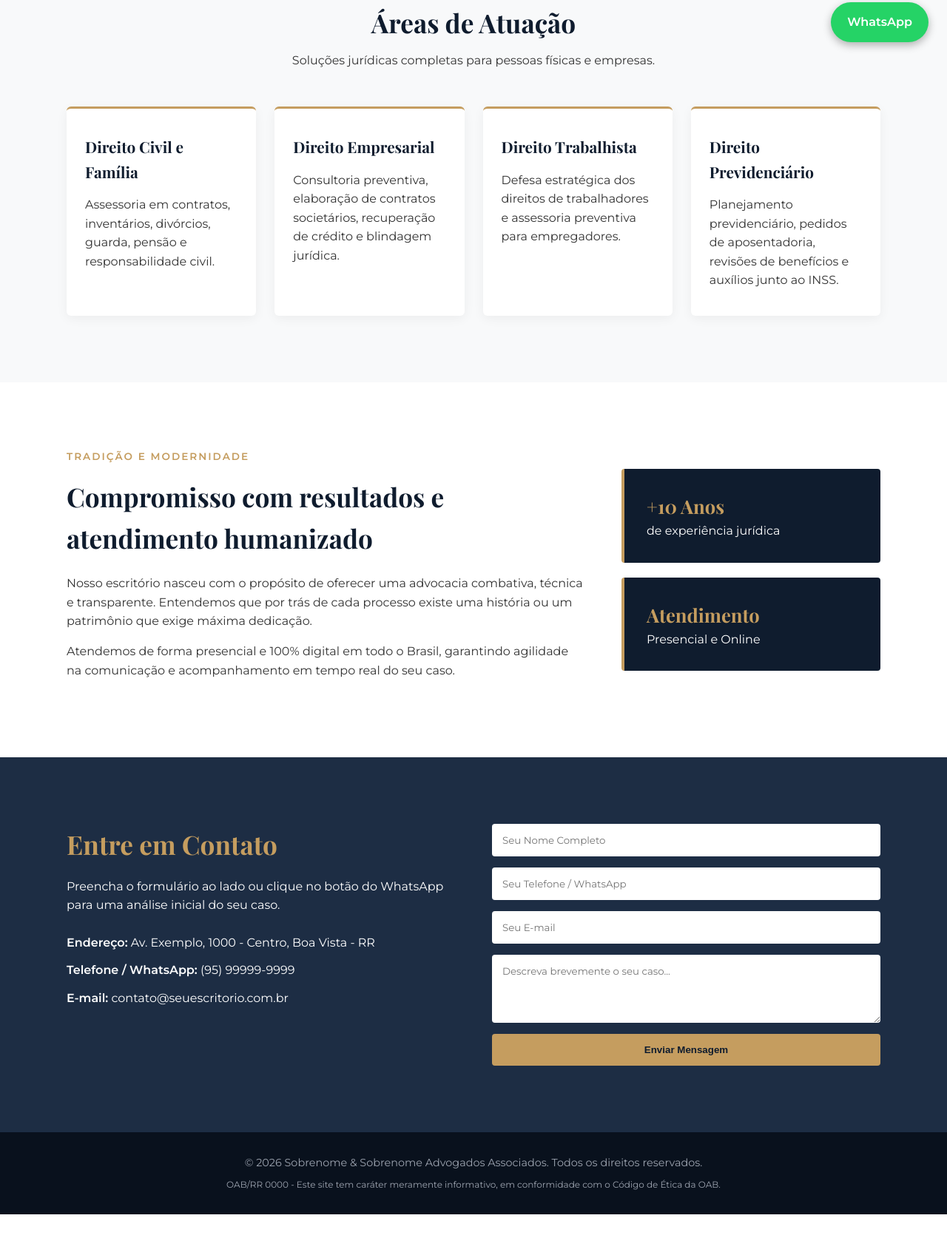
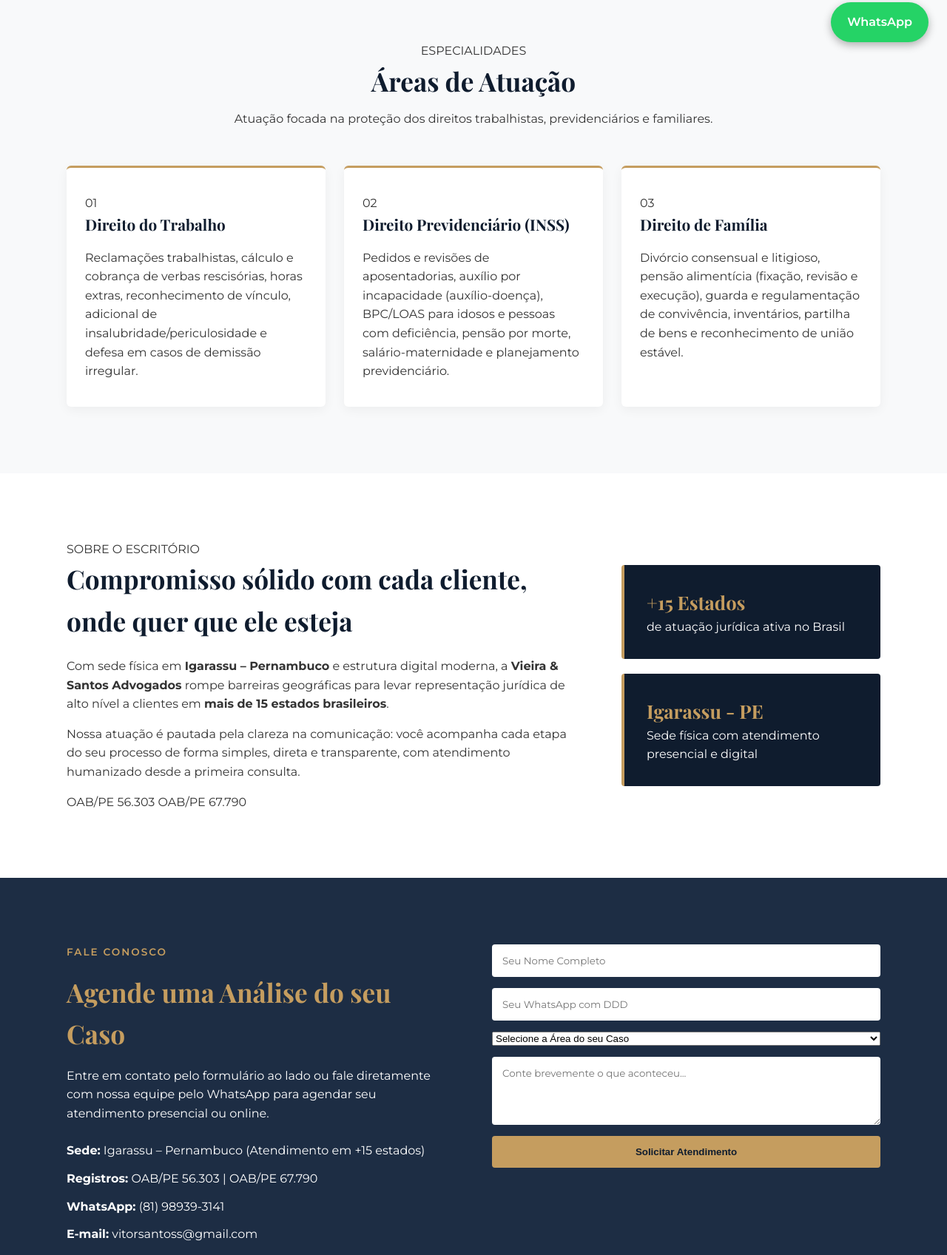
Before and after one commit to pauloruan1999-a11y/site_advocacia, a plain HTML site: page index.html in a window 1280 px wide. Shown: the part 718-2415 px from the top of the page at 74% size. Before the commit the page ends 2360 px from the top, so only its background shows below. Drawn offline with nearby package versions, Linux system fonts and the light colour scheme.

Commit message:
Add files via upload

```diff
--- a/index.html
+++ b/index.html
@@ -3,11 +3,12 @@
 <head>
     <meta charset="UTF-8">
     <meta name="viewport" content="width=device-width, initial-scale=1.0">
-    <title>Nome do Escritório | Advocacia Especializada</title>
-    <!-- Importando fontes elegantes do Google Fonts -->
+    <title>Vieira & Santos Advogados | Direito do Trabalho, INSS e Família</title>
+    <meta name="description" content="Vieira & Santos Advogados - Sede em Igarassu/PE com atuação em mais de 15 estados. Especialistas em Direito do Trabalho, Previdenciário (INSS) e Direito de Família.">
+    <!-- Fontes elegantes do Google Fonts -->
     <link rel="preconnect" href="https://fonts.googleapis.com">
-    <link href="https://fonts.googleapis.com/css2?family=Montserrat:wght@300;400;600&family=Playfair+Display:wght@600;700&display=swap" rel="stylesheet">
-    <!-- Conectando nosso arquivo de estilos -->
+    <link href="https://fonts.googleapis.com/css2?family=Montserrat:wght@300;400;500;600;700&family=Playfair+Display:wght@600;700&display=swap" rel="stylesheet">
+    <!-- Arquivo de estilos -->
     <link rel="stylesheet" href="style.css">
 </head>
 <body>
@@ -15,12 +16,12 @@
     <!-- Cabeçalho e Navegação -->
     <header class="header">
         <div class="container nav-container">
-            <a href="#" class="logo">SOBRENOME <span>&</span> SOBRENOME</a>
+            <a href="#" class="logo">VIEIRA <span>&</span> SANTOS <small>ADVOGADOS</small></a>
             <nav class="nav-menu">
                 <a href="#inicio">Início</a>
                 <a href="#areas">Áreas de Atuação</a>
                 <a href="#sobre">O Escritório</a>
-                <a href="#contato" class="btn-nav">Agendar Consulta</a>
+                <a href="#contato" class="btn-nav">Falar com Advogado</a>
             </nav>
         </div>
     </header>
@@ -28,11 +29,11 @@
     <!-- Seção Principal (Hero) -->
     <section id="inicio" class="hero">
         <div class="container hero-content">
-            <span class="subtitulo">EXCELÊNCIA JURÍDICA E COMPROMISSO</span>
-            <h1>Defendendo seus direitos com estratégia, ética e agilidade.</h1>
-            <p>Atuação especializada e atendimento personalizado para solucionar demandas complexas com segurança jurídica.</p>
+            <span class="subtitulo">SEDE EM IGARASSU/PE • ATUAÇÃO EM +15 ESTADOS</span>
+            <h1>Defesa jurídica estratégica em Direito do Trabalho, INSS e Família.</h1>
+            <p>Atendimento presencial em Igarassu e 100% digital para clientes em todo o Brasil, unindo agilidade, transparência e excelência técnica.</p>
             <div class="hero-buttons">
-                <a href="https://wa.me/5595999999999" target="_blank" class="btn-primary">Falar com um Advogado</a>
+                <a href="https://wa.me/5581989393141?text=Olá,%20vim%20pelo%20site%20e%20gostaria%20de%20uma%20orientação%20jurídica." target="_blank" class="btn-primary">Atendimento via WhatsApp</a>
                 <a href="#areas" class="btn-secondary">Conhecer Áreas</a>
             </div>
         </div>
@@ -42,25 +43,25 @@
     <section id="areas" class="areas">
         <div class="container">
             <div class="section-header">
+                <span class="subtitulo-escuro">ESPECIALIDADES</span>
                 <h2>Áreas de Atuação</h2>
-                <p>Soluções jurídicas completas para pessoas físicas e empresas.</p>
+                <p>Atuação focada na proteção dos direitos trabalhistas, previdenciários e familiares.</p>
             </div>
             <div class="grid-areas">
                 <div class="card">
-                    <h3>Direito Civil e Família</h3>
-                    <p>Assessoria em contratos, inventários, divórcios, guarda, pensão e responsabilidade civil.</p>
+                    <div class="card-badge">01</div>
+                    <h3>Direito do Trabalho</h3>
+                    <p>Reclamações trabalhistas, cálculo e cobrança de verbas rescisórias, horas extras, reconhecimento de vínculo, adicional de insalubridade/periculosidade e defesa em casos de demissão irregular.</p>
                 </div>
                 <div class="card">
-                    <h3>Direito Empresarial</h3>
-                    <p>Consultoria preventiva, elaboração de contratos societários, recuperação de crédito e blindagem jurídica.</p>
+                    <div class="card-badge">02</div>
+                    <h3>Direito Previdenciário (INSS)</h3>
+                    <p>Pedidos e revisões de aposentadorias, auxílio por incapacidade (auxílio-doença), BPC/LOAS para idosos e pessoas com deficiência, pensão por morte, salário-maternidade e planejamento previdenciário.</p>
                 </div>
                 <div class="card">
-                    <h3>Direito Trabalhista</h3>
-                    <p>Defesa estratégica dos direitos de trabalhadores e assessoria preventiva para empregadores.</p>
-                </div>
-                <div class="card">
-                    <h3>Direito Previdenciário</h3>
-                    <p>Planejamento previdenciário, pedidos de aposentadoria, revisões de benefícios e auxílios junto ao INSS.</p>
+                    <div class="card-badge">03</div>
+                    <h3>Direito de Família</h3>
+                    <p>Divórcio consensual e litigioso, pensão alimentícia (fixação, revisão e execução), guarda e regulamentação de convivência, inventários, partilha de bens e reconhecimento de união estável.</p>
                 </div>
             </div>
         </div>
@@ -70,19 +71,23 @@
     <section id="sobre" class="sobre">
         <div class="container sobre-grid">
             <div class="sobre-texto">
-                <span class="subtitulo">TRADIÇÃO E MODERNIDADE</span>
-                <h2>Compromisso com resultados e atendimento humanizado</h2>
-                <p>Nosso escritório nasceu com o propósito de oferecer uma advocacia combativa, técnica e transparente. Entendemos que por trás de cada processo existe uma história ou um patrimônio que exige máxima dedicação.</p>
-                <p>Atendemos de forma presencial e 100% digital em todo o Brasil, garantindo agilidade na comunicação e acompanhamento em tempo real do seu caso.</p>
+                <span class="subtitulo-escuro">SOBRE O ESCRITÓRIO</span>
+                <h2>Compromisso sólido com cada cliente, onde quer que ele esteja</h2>
+                <p>Com sede física em <strong>Igarassu – Pernambuco</strong> e estrutura digital moderna, a <strong>Vieira & Santos Advogados</strong> rompe barreiras geográficas para levar representação jurídica de alto nível a clientes em <strong>mais de 15 estados brasileiros</strong>.</p>
+                <p>Nossa atuação é pautada pela clareza na comunicação: você acompanha cada etapa do seu processo de forma simples, direta e transparente, com atendimento humanizado desde a primeira consulta.</p>
+                <div class="oab-badges">
+                    <span>OAB/PE 56.303</span>
+                    <span>OAB/PE 67.790</span>
+                </div>
             </div>
             <div class="sobre-destaque">
                 <div class="stat-box">
-                    <strong>+10 Anos</strong>
-                    <span>de experiência jurídica</span>
+                    <strong>+15 Estados</strong>
+                    <span>de atuação jurídica ativa no Brasil</span>
                 </div>
                 <div class="stat-box">
-                    <strong>Atendimento</strong>
-                    <span>Presencial e Online</span>
+                    <strong>Igarassu - PE</strong>
+                    <span>Sede física com atendimento presencial e digital</span>
                 </div>
             </div>
         </div>
@@ -92,20 +97,28 @@
     <section id="contato" class="contato">
         <div class="container contato-container">
             <div class="contato-info">
-                <h2>Entre em Contato</h2>
-                <p>Preencha o formulário ao lado ou clique no botão do WhatsApp para uma análise inicial do seu caso.</p>
+                <span class="subtitulo">FALE CONOSCO</span>
+                <h2>Agende uma Análise do seu Caso</h2>
+                <p>Entre em contato pelo formulário ao lado ou fale diretamente com nossa equipe pelo WhatsApp para agendar seu atendimento presencial ou online.</p>
                 <ul>
-                    <li><strong>Endereço:</strong> Av. Exemplo, 1000 - Centro, Boa Vista - RR</li>
-                    <li><strong>Telefone / WhatsApp:</strong> (95) 99999-9999</li>
-                    <li><strong>E-mail:</strong> contato@seuescritorio.com.br</li>
+                    <li><strong>Sede:</strong> Igarassu – Pernambuco (Atendimento em +15 estados)</li>
+                    <li><strong>Registros:</strong> OAB/PE 56.303 | OAB/PE 67.790</li>
+                    <li><strong>WhatsApp:</strong> (81) 98939-3141</li>
+                    <li><strong>E-mail:</strong> vitorsantoss@gmail.com</li>
                 </ul>
             </div>
             <form class="contato-form">
                 <input type="text" placeholder="Seu Nome Completo" required>
-                <input type="tel" placeholder="Seu Telefone / WhatsApp" required>
-                <input type="email" placeholder="Seu E-mail" required>
-                <textarea rows="4" placeholder="Descreva brevemente o seu caso..." required></textarea>
-                <button type="submit" class="btn-primary">Enviar Mensagem</button>
+                <input type="tel" placeholder="Seu WhatsApp com DDD" required>
+                <select required>
+                    <option value="" disabled selected>Selecione a Área do seu Caso</option>
+                    <option value="Trabalho">Direito do Trabalho</option>
+                    <option value="INSS">Direito Previdenciário (INSS)</option>
+                    <option value="Familia">Direito de Família</option>
+                    <option value="Outro">Outro Assunto</option>
+                </select>
+                <textarea rows="4" placeholder="Conte brevemente o que aconteceu..." required></textarea>
+                <button type="submit" class="btn-primary">Solicitar Atendimento</button>
             </form>
         </div>
     </section>
@@ -113,13 +126,14 @@
     <!-- Rodapé -->
     <footer class="footer">
         <div class="container">
-            <p>© 2026 Sobrenome & Sobrenome Advogados Associados. Todos os direitos reservados.</p>
-            <small>OAB/RR 0000 - Este site tem caráter meramente informativo, em conformidade com o Código de Ética da OAB.</small>
+            <p><strong>VIEIRA & SANTOS ADVOGADOS</strong></p>
+            <p>OAB/PE 56.303 • OAB/PE 67.790 | Sede em Igarassu - PE</p>
+            <small>© 2026 Vieira & Santos Advogados. Todos os direitos reservados. Este site tem caráter meramente informativo, em conformidade com o Provimento 205/2021 da OAB.</small>
         </div>
     </footer>
 
     <!-- Botão Flutuante do WhatsApp -->
-    <a href="https://wa.me/5595999999999" target="_blank" class="whatsapp-float" title="Fale conosco no WhatsApp">
+    <a href="https://wa.me/5581989393141?text=Olá,%20gostaria%20de%20falar%20com%20um%20advogado%20da%20Vieira%20%26%20Santos." target="_blank" class="whatsapp-float" title="Fale conosco no WhatsApp">
         WhatsApp
     </a>
 
```
